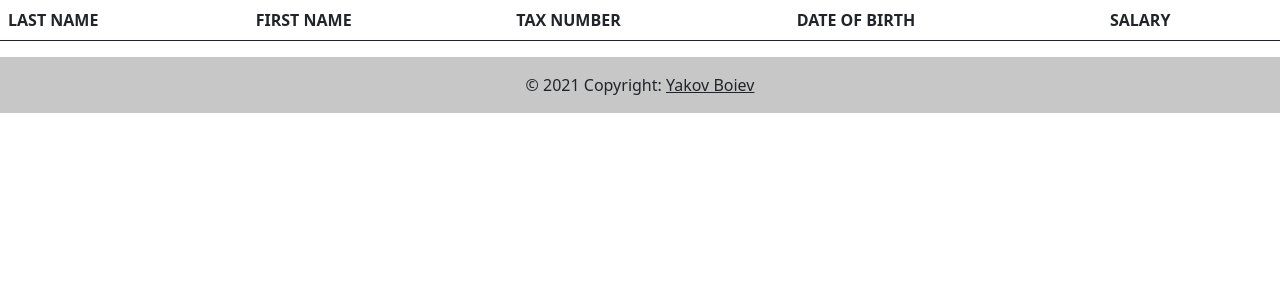
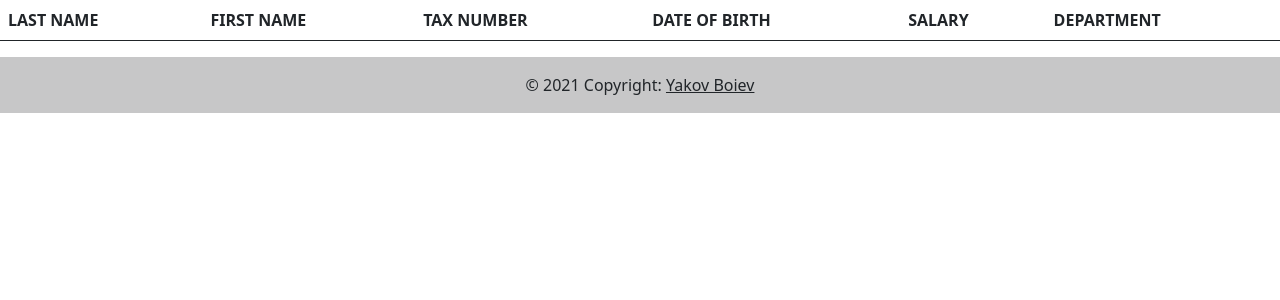
Before and after one commit to YakovBoiev/Epam-project, a Flask app: page /employees in a window 1280 px wide. Shown: the part 56-356 px from the top of the page. Run offline with Flask 2, Linux system fonts and the light colour scheme; data that the repository does not hold is empty; some libraries are stand-ins or nearby versions.

Commit message:
create employees relationship

```diff
--- a/department_app/models.py
+++ b/department_app/models.py
@@ -4,15 +4,15 @@ from department_app.app import db
 class Department(db.Model):
     id = db.Column(db.Integer, primary_key=True)
     names = db.Column(db.String(80), unique=True, nullable=False)
+    employees = db.relationship('Employee', backref='department', lazy=True)
 
     @property
     def number_employees(self):
-        return len(list(Employee.query.filter_by(department_id=self.id)))
+        return len(self.employees)
 
     @property
     def average_salary(self):
-        query = Employee.query.filter_by(department_id=self.id)
-        return sum(map(lambda employee: employee.salary, query))/self.number_employees
+        return sum(map(lambda employee: employee.salary, self.employees)) / self.number_employees
 
 
 class Employee(db.Model):
--- a/department_app/templates/employees.html
+++ b/department_app/templates/employees.html
@@ -8,6 +8,7 @@
       <th scope="col">TAX NUMBER</th>
       <th scope="col">DATE OF BIRTH</th>
       <th scope="col">SALARY</th>
+      <th scope="col">DEPARTMENT</th>
     </tr>
   </thead>
   <tbody>
@@ -18,6 +19,7 @@
       <td>{{ employee.tax_number }}</td>
       <td>{{ employee.date_of_birth}}</td>
       <td>{{ employee.salary }}</td>
+      <td>{{ employee.department.names }}</td>
     </tr>
     {% endfor %}
   </tbody>
--- a/department_app/views.py
+++ b/department_app/views.py
@@ -11,8 +11,8 @@ def index():
 
 @app.route('/departments')
 def departments():
-    departs = Department.query.all()
-    return render_template('departments.html', departs=departs)
+    department_list = Department.query.all()
+    return render_template('departments.html', department_list=department_list)
 
 
 @app.route('/employees')
@@ -21,9 +21,7 @@ def employees():
     return render_template('employees.html', employees_list=employees_list)
 
 
-@app.route('/employees/department/<depart_id>')
+@app.route('/employees/department/<int:depart_id>')
 def employees_department_list(depart_id):
-    print(type(depart_id))
-    employees_list = Employee.query.filter_by(department_id=int(depart_id))
-    print(employees_list)
+    employees_list = Employee.query.filter_by(department_id=depart_id)
     return render_template('employees.html', employees_list=employees_list)
```
Also changed, not shown: department_app/templates/departments.html (+4 -4 lines).
